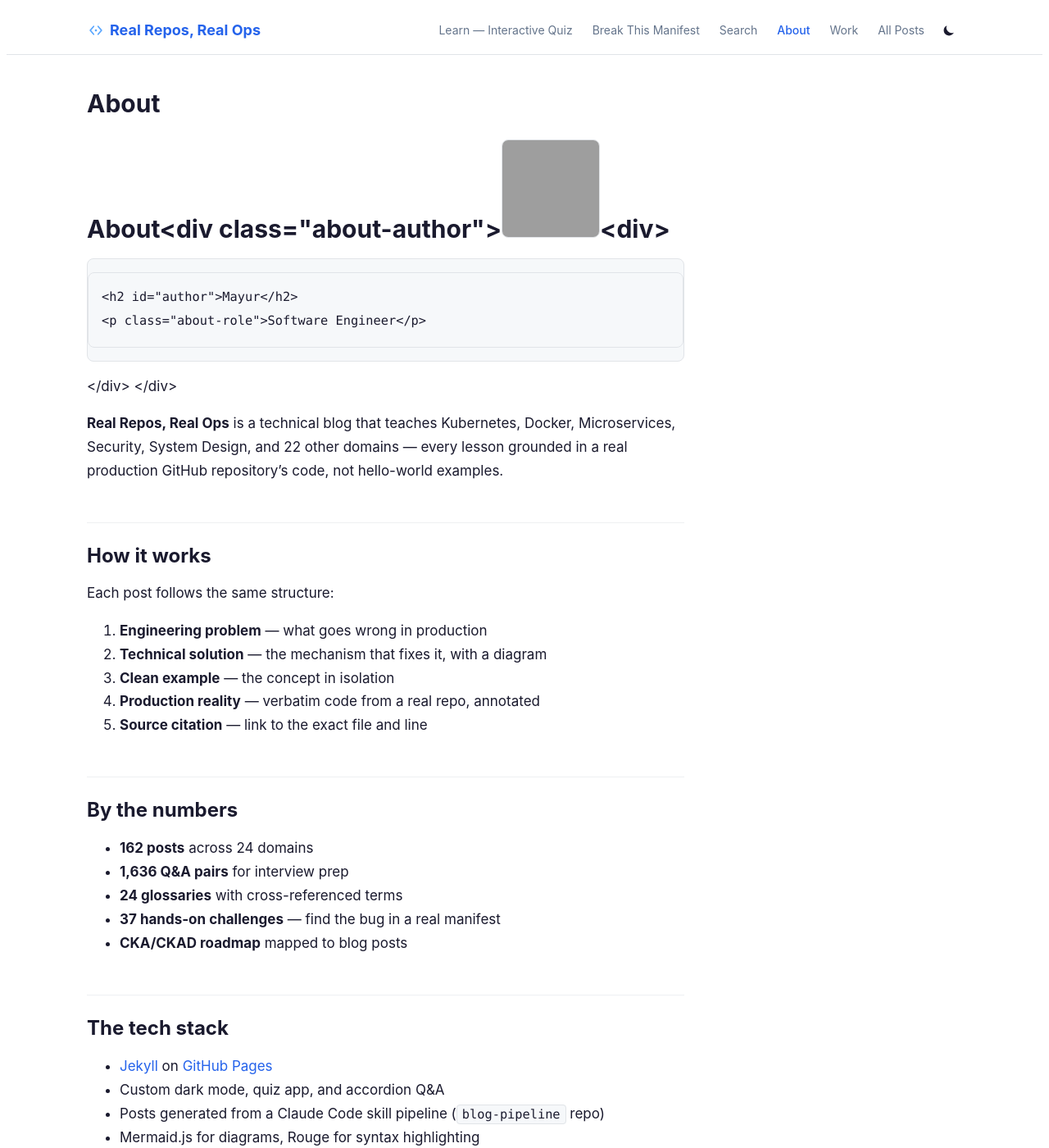
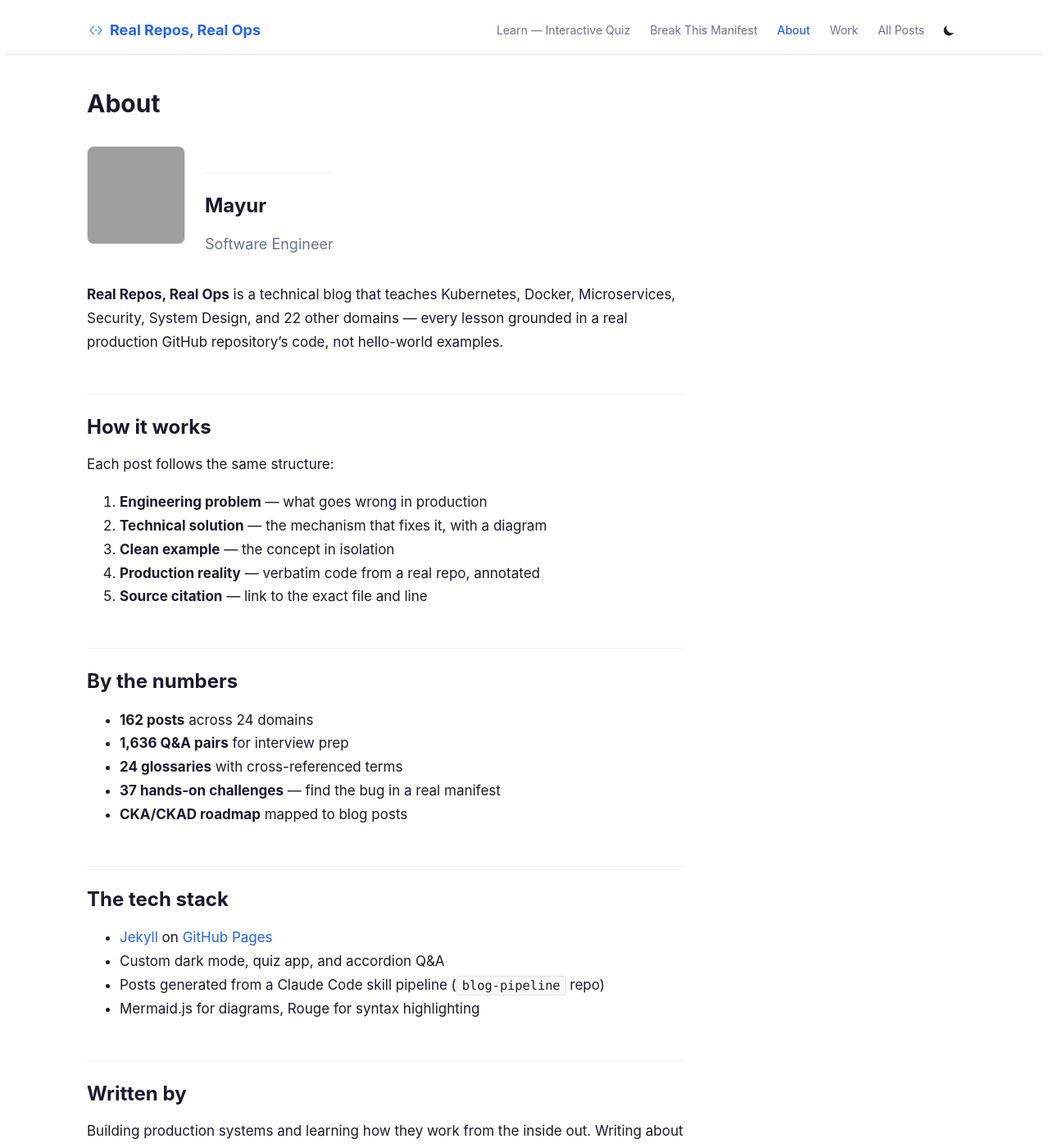
Before and after one commit to mayurjp/dev-blog, a Jekyll site: the page built from about.md, in a window 1280 px wide and 1400 px high. Shown: the whole window at 82% size. Built offline with Jekyll 4.4.1, drawn with Linux system fonts in a browser that asks for light colours; grey boxes are pictures that could not be loaded.

Commit message:
fix: about page HTML rendering (kramdown escape bug), remove search page
- Move Liquid assign before HTML block to prevent kramdown escaping
- Add .about-links CSS (pill buttons for social links)
- Remove search from nav and homepage
- Delete search/index.md

```diff
--- a/_config.yml
+++ b/_config.yml
@@ -44,7 +44,6 @@
   - qa.md
   - learn/index.md
   - challenges/index.md
-  - search/index.md
   - about.md
   - work.md
   - archive.md
--- a/_layouts/home.html
+++ b/_layouts/home.html
@@ -43,10 +43,6 @@
       <span class="home-link-icon" aria-hidden="true">📚</span>
       <span>Browse all {{ site.posts.size }} posts</span>
     </a>
-    <a class="home-link-card" href="{{ '/search/' | relative_url }}">
-      <span class="home-link-icon" aria-hidden="true">🔍</span>
-      <span>Search across all posts</span>
-    </a>
     <a class="home-link-card" href="{{ '/feed.xml' | relative_url }}">
       <span class="home-link-icon" aria-hidden="true">📡</span>
       <span>Subscribe via RSS</span>
--- a/_sass/components/_post.scss
+++ b/_sass/components/_post.scss
@@ -294,3 +294,24 @@
   font-size: var(--text-lg);
   margin: 0;
 }
+
+.about-links {
+  display: flex;
+  flex-wrap: wrap;
+  gap: var(--space-md);
+  margin-top: var(--space-lg);
+
+  a {
+    padding: var(--space-sm) var(--space-md);
+    font-size: var(--text-sm);
+    font-weight: 500;
+    color: var(--color-brand);
+    background: var(--color-brand-light);
+    border-radius: var(--radius-md);
+    text-decoration: none;
+
+    &:hover {
+      opacity: 0.85;
+    }
+  }
+}
--- a/about.md
+++ b/about.md
@@ -3,8 +3,6 @@
 title: About
 permalink: /about/
 ---
-
-# About
 
 {%- assign author = site.data.author -%}
 
@@ -13,7 +11,7 @@
   <img class="about-avatar" src="{{ author.avatar | relative_url }}" alt="{{ author.name }}" width="120" height="120" loading="lazy" />
   {%- endif -%}
   <div>
-    <h2 id="author">{{ author.name }}</h2>
+    <h2>{{ author.name }}</h2>
     <p class="about-role">{{ author.role }}</p>
   </div>
 </div>
@@ -53,11 +51,11 @@
   {%- if author.social.github -%}
   <a href="{{ author.social.github }}">GitHub</a>
   {%- endif -%}
+  {%- if author.social.linkedin -%}
+  <a href="{{ author.social.linkedin }}">LinkedIn</a>
+  {%- endif -%}
   {%- if author.social.twitter -%}
   <a href="{{ author.social.twitter }}">X / Twitter</a>
   {%- endif -%}
-  {%- if author.social.linkedin -%}
-  <a href="{{ author.social.linkedin }}">LinkedIn</a>
-  {%- endif -%}
   <a href="{{ '/feed.xml' | relative_url }}">RSS Feed</a>
 </div>
```
Also changed, not shown: search/index.md (deleted, +0 -55 lines).
